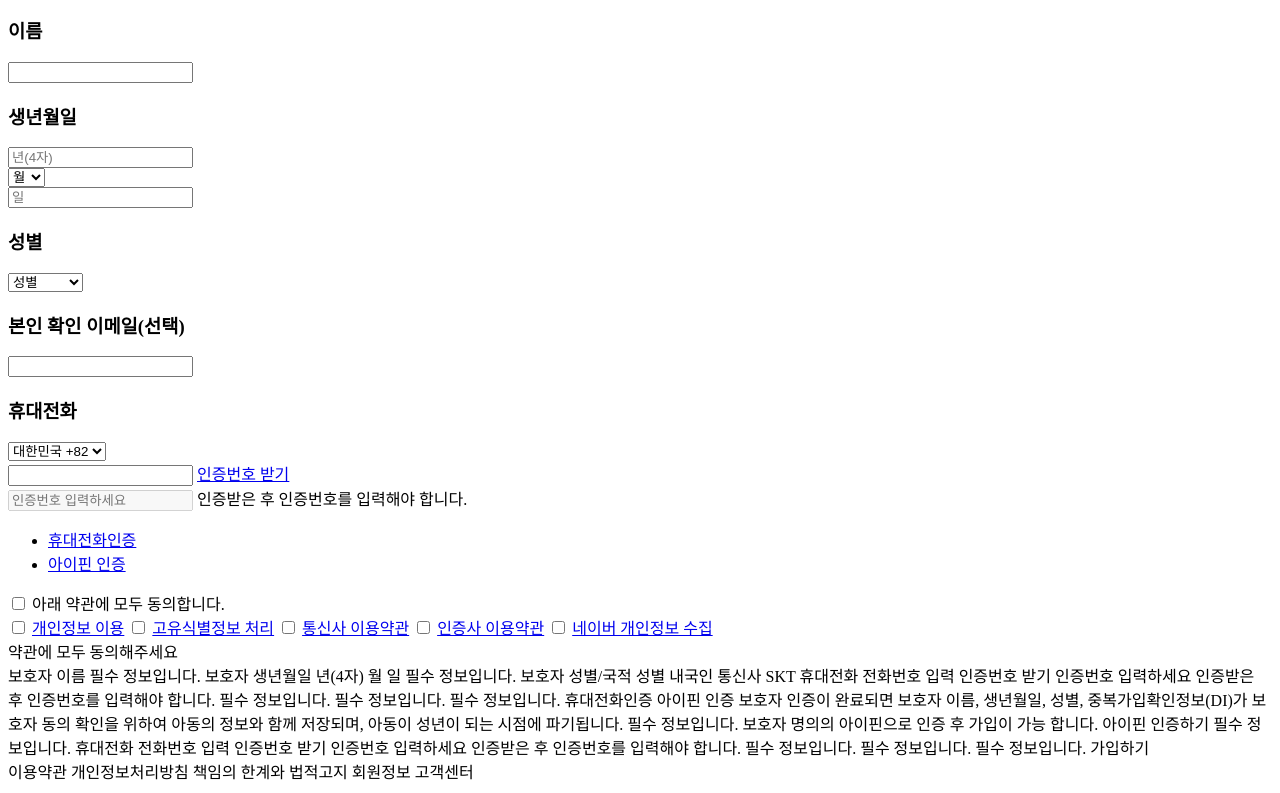
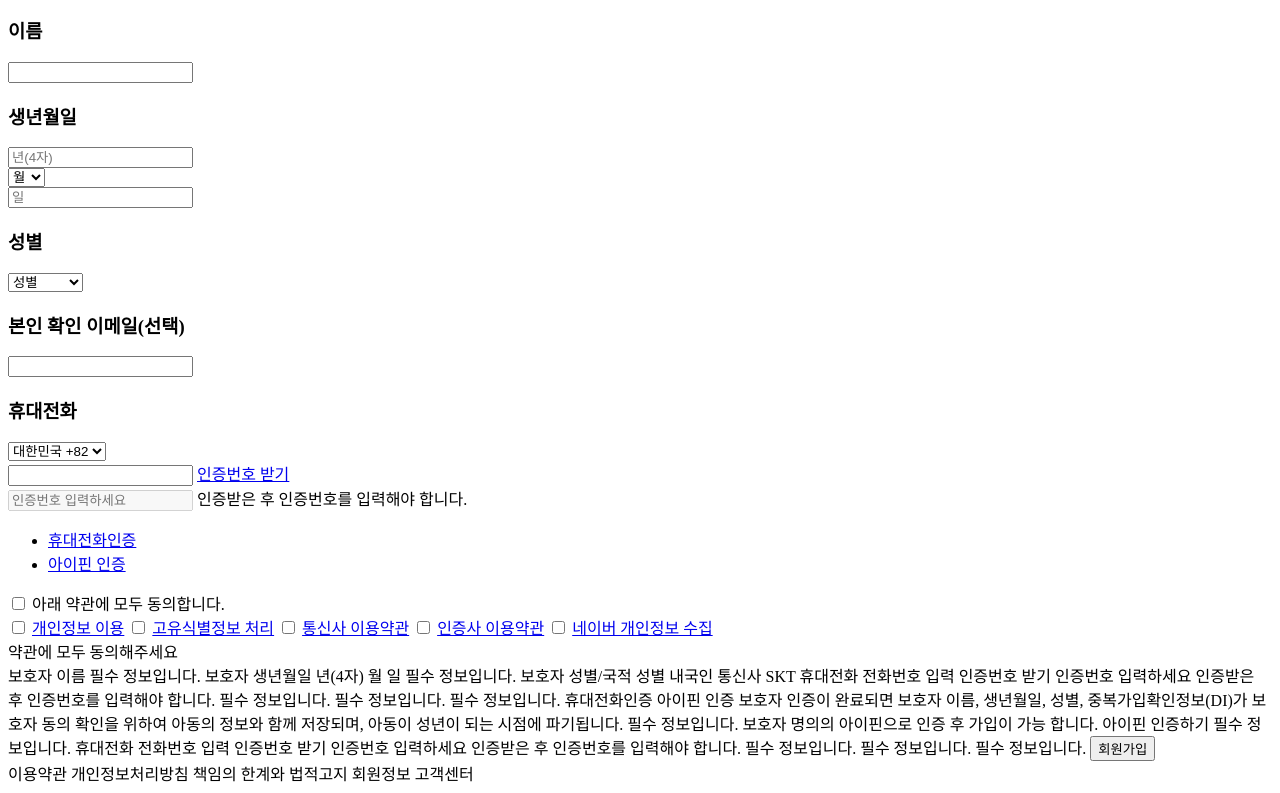
Before and after one commit to Mangopapa1/Publishing_Study, a plain HTML site: page Naver/naver_info.html in a window 1280 px wide. Shown: the part 369-1162 px from the top of the page. Drawn offline with Linux system fonts and the light colour scheme.

Commit message:
💄naver 수정

```diff
--- a/Naver/naver_info.html
+++ b/Naver/naver_info.html
@@ -142,7 +142,7 @@
     인증번호 입력하세요
      인증받은 후 인증번호를 입력해야 합니다.
     필수 정보입니다. 필수 정보입니다. 필수 정보입니다.
-    가입하기
+    <button type="submit">회원가입</button>
 </form>
 이용약관
 개인정보처리방침
```
